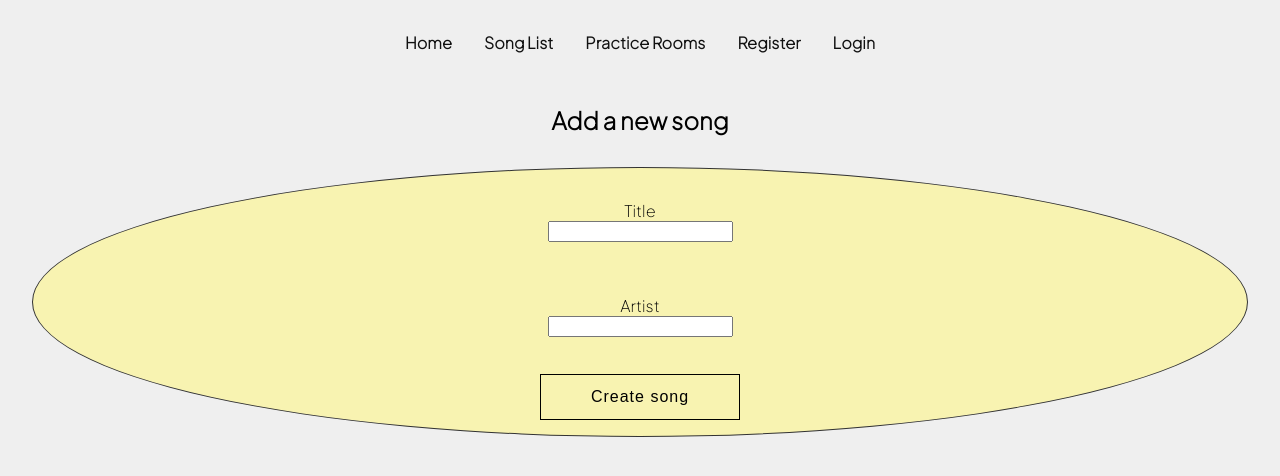
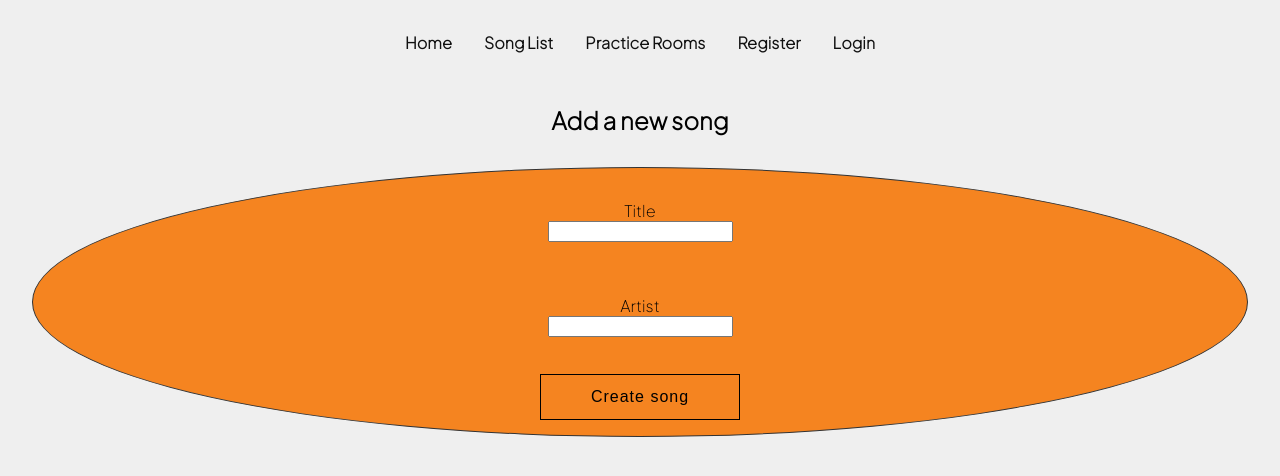
Before and after one commit to Bitchachos/master-melody-client, a React (Create React App) app: page /songs/create in a window 1280 px wide. Shown: the top 476 px of the page. Built offline with nearby package versions, Linux system fonts and the light colour scheme; no server answers.

Commit message:
change color to match overall theme

```diff
--- a/src/components/AddSong.css
+++ b/src/components/AddSong.css
@@ -1,7 +1,7 @@
 .AddSong form {
     text-align: center;
     border: 1px solid #333;
-    background-color: rgb(248, 243, 177);
+    background-color: rgb(245 132 32);
     margin: 2rem 2rem 4rem;
     padding: 1rem;
     border-radius: 50%;
@@ -34,7 +34,7 @@
 
   .button-52:after {
     content: "";
-    background-color: #ffe54c;
+    background-color: rgb(245 132 32);
     width: 100%;
     z-index: -1;
     position: absolute;
--- a/src/pages/SongList.css
+++ b/src/pages/SongList.css
@@ -8,7 +8,7 @@
 .SongList .box {
 
     border: 1px solid #333;
-    background-color: rgb(248, 243, 177);
+    background-color: rgba(243, 174, 113, 0.788);
     padding: 1rem;
     margin: 2rem;
     max-width: 100vw;
```
